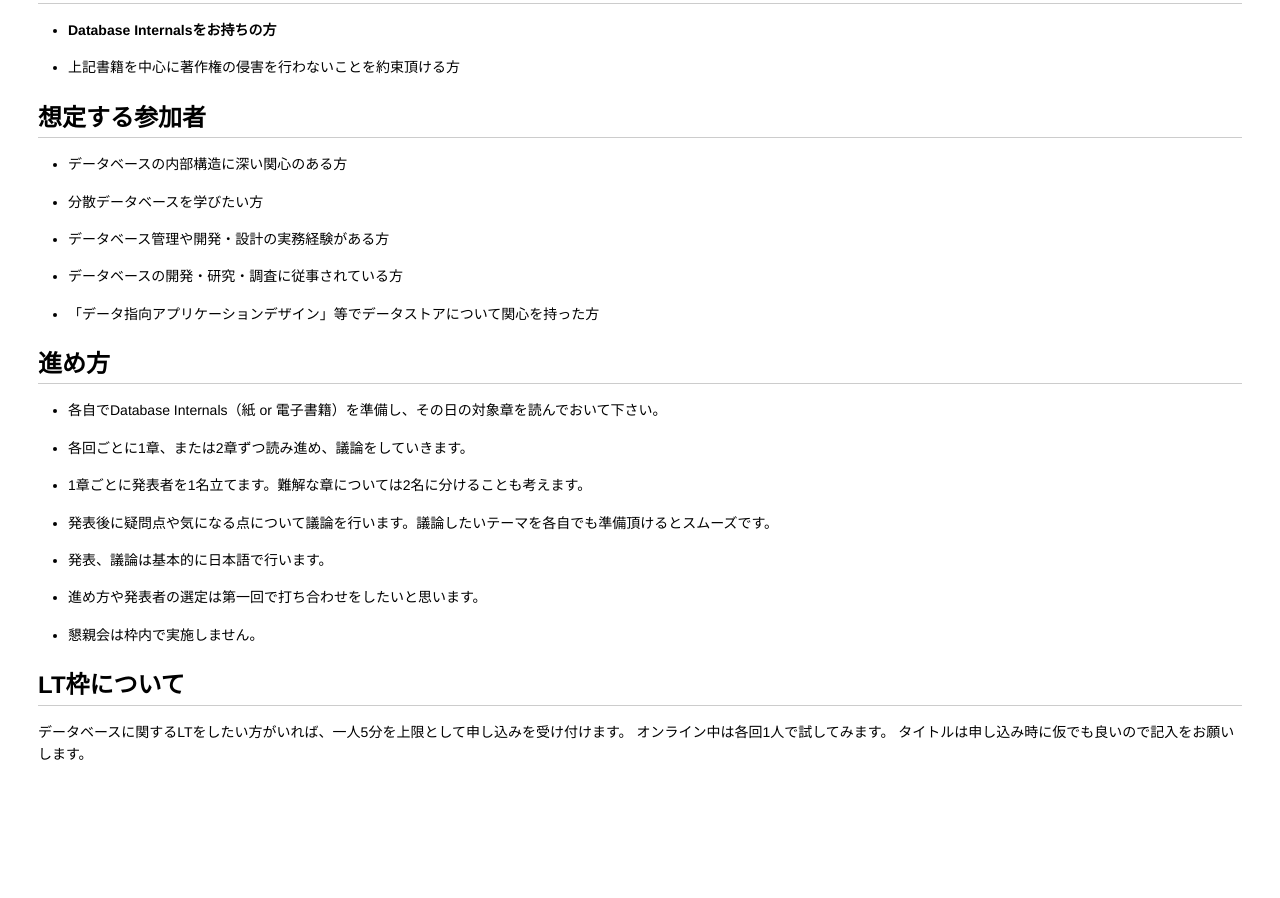
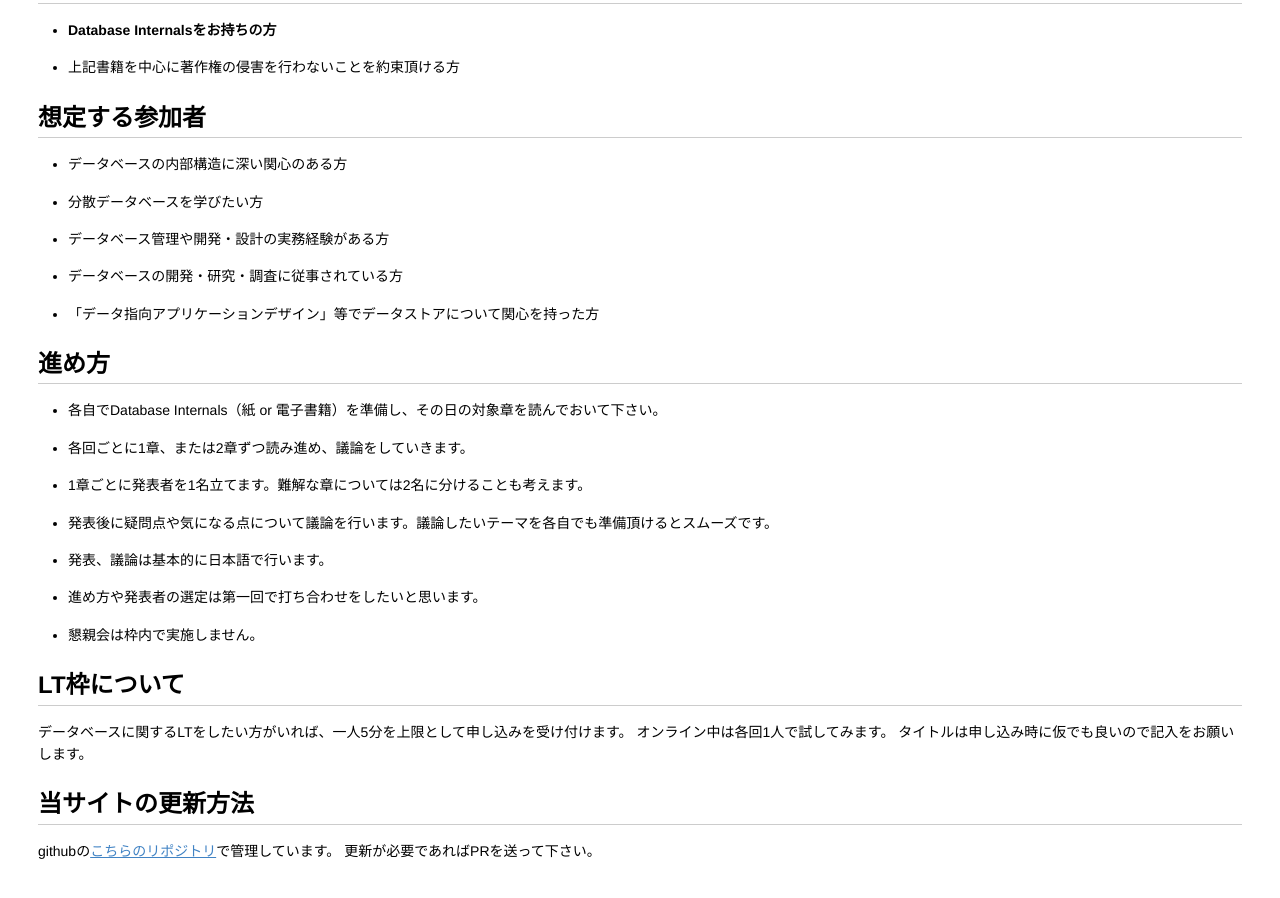
Before and after one commit to Database-Internals-Reading-Group-Japan/group-tokyo, a Jekyll site: the page built from index.md, in a window 1280 px wide and 900 px high, scrolled down 1136 px. Built offline with Jekyll 4.4.1, drawn with Linux system fonts in a browser that asks for light colours; before the commit the page ends 1939 px from its top, so only the background shows below that.

Commit message:
Update index.md

```diff
--- a/index.md
+++ b/index.md
@@ -64,3 +64,7 @@ For Database Internals Reading Group in Japan-Tokyo
 データベースに関するLTをしたい方がいれば、一人5分を上限として申し込みを受け付けます。
 オンライン中は各回1人で試してみます。
 タイトルは申し込み時に仮でも良いので記入をお願いします。
+
+## 当サイトの更新方法
+githubの[こちらのリポジトリ](https://github.com/Database-Internals-Reading-Group-Japan/group-tokyo)で管理しています。
+更新が必要であればPRを送って下さい。
```
